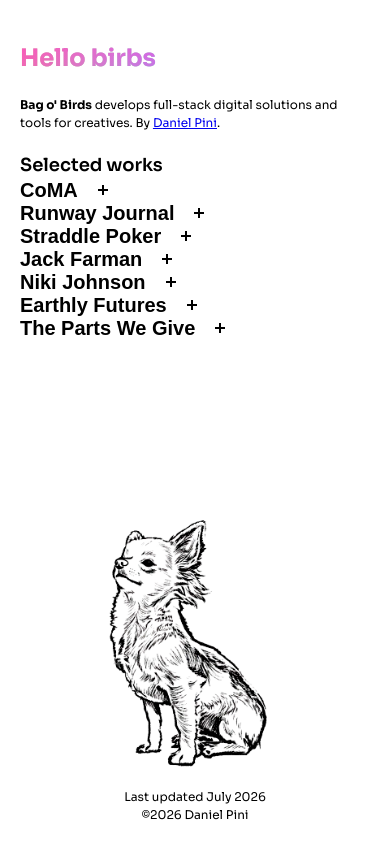
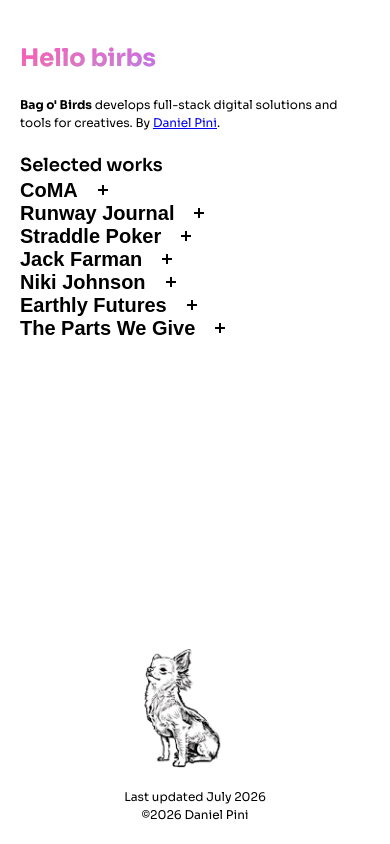
Before and after one commit to DanielPini/bag-o-birds, a React (Vite) app: page / in a window 390 px wide. Built offline with nearby package versions, Linux system fonts and the light colour scheme; grey boxes are pictures that could not be loaded.

Commit message:
fix(bob): resize image on mobile

```diff
--- a/src/App.tsx
+++ b/src/App.tsx
@@ -15,7 +15,7 @@
           <p>Last updated July 2026</p>
           <p>&copy;2026 Daniel Pini</p>
         </div>
-        <div></div>
+        <div className="spacer"></div>
         <div className="image-container">
           <img
             src={import.meta.env.BASE_URL + "bob-transparent-small.webp"}
--- a/src/index.css
+++ b/src/index.css
@@ -59,7 +59,8 @@
     padding-top: 0;
   }
   .bob-image {
-    left: 25%;
+    left: 33%;
+    width: 120px;
     transform: translateX(-50%);
   }
 }
```
